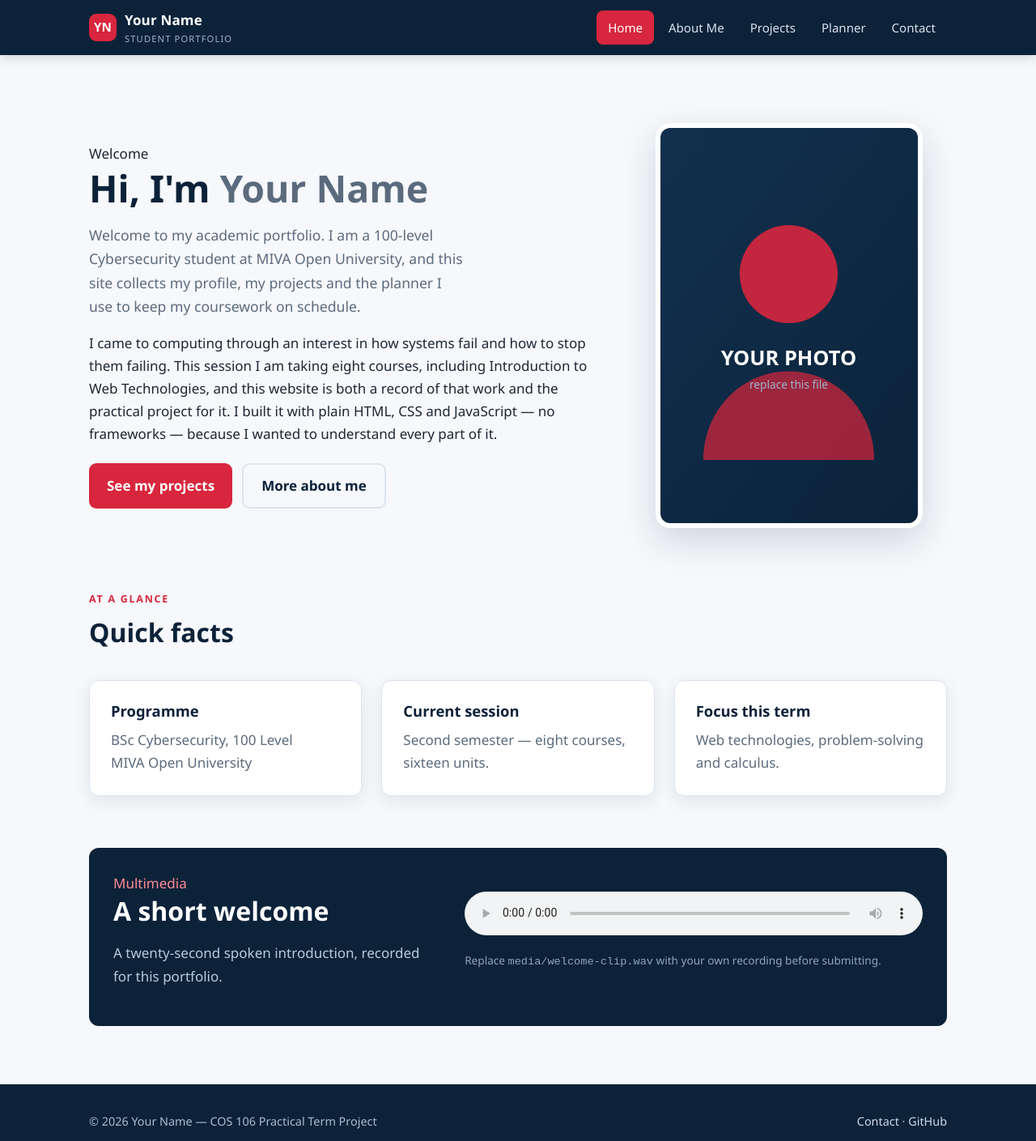
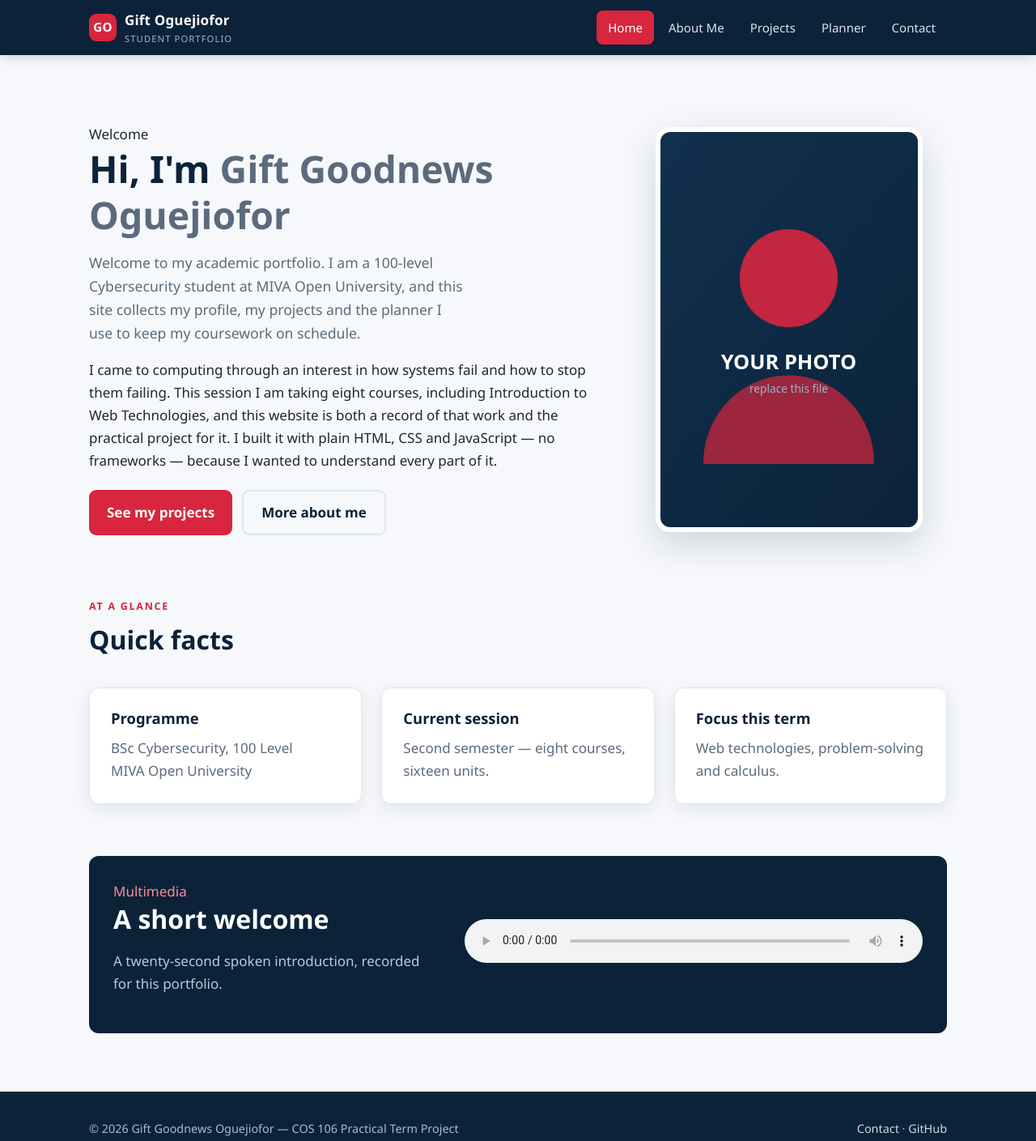
Before and after one commit to ggo-sys/student-portfolio, a plain HTML site: page index.html in a window 1280 px wide. Shown: the top 1409 px of the page at 81% size. Drawn offline with Linux system fonts and the light colour scheme.

Commit message:
Personalise site: name, contact details, repo link; remove placeholder notes

```diff
--- a/index.html
+++ b/index.html
@@ -3,7 +3,7 @@
 <head>
   <meta charset="UTF-8">
   <meta name="viewport" content="width=device-width, initial-scale=1.0">
-  <title>Home | Your Name — Student Portfolio</title>
+  <title>Home | Gift Goodnews Oguejiofor — Student Portfolio</title>
   <meta name="description" content="Academic portfolio and study planner for a MIVA University student.">
   <link rel="stylesheet" href="css/style.css">
 </head>
@@ -13,9 +13,9 @@
   <header class="site-header">
     <div class="container nav-bar">
       <a class="brand" href="index.html">
-        <span class="mark" aria-hidden="true">YN</span>
+        <span class="mark" aria-hidden="true">GO</span>
         <span>
-          Your Name
+          Gift Oguejiofor
           <small>Student Portfolio</small>
         </span>
       </a>
@@ -43,7 +43,7 @@
       <section class="hero" aria-labelledby="heroTitle">
         <div class="hero-text">
           <span class="eyebrow">Welcome</span>
-          <h1 id="heroTitle">Hi, I'm <span class="muted">Your Name</span></h1>
+          <h1 id="heroTitle">Hi, I'm <span class="muted">Gift Goodnews Oguejiofor</span></h1>
           <p class="lead">
             <!-- PLACEHOLDER: replace with your welcome message -->
             Welcome to my academic portfolio. I am a 100-level Cybersecurity student at
@@ -66,8 +66,8 @@
 
         <figure class="hero-photo">
           <!-- PLACEHOLDER: replace images/placeholder-photo.svg with your own photograph -->
-          <img src="images/placeholder-photo.svg" alt="Portrait photograph of Your Name" width="400" height="500">
-          <figcaption class="sr-only">Photograph of Your Name</figcaption>
+          <img src="images/placeholder-photo.svg" alt="Portrait photograph of Gift Goodnews Oguejiofor" width="400" height="500">
+          <figcaption class="sr-only">Photograph of Gift Goodnews Oguejiofor</figcaption>
         </figure>
       </section>
 
@@ -110,9 +110,6 @@
             <audio controls preload="metadata" src="media/welcome-clip.wav">
               Your browser does not support the audio element.
             </audio>
-            <p class="muted" style="color:#8fa6bd; font-size:0.85rem; margin-top:12px;">
-              Replace <code>media/welcome-clip.wav</code> with your own recording before submitting.
-            </p>
           </div>
         </div>
       </section>
@@ -123,10 +120,10 @@
   <!-- ================= FOOTER ================= -->
   <footer class="site-footer">
     <div class="container footer-inner">
-      <p style="margin:0">&copy; <span id="year">2026</span> Your Name — COS 106 Practical Term Project</p>
+      <p style="margin:0">&copy; <span id="year">2026</span> Gift Goodnews Oguejiofor — COS 106 Practical Term Project</p>
       <p style="margin:0">
         <a href="contact.html">Contact</a> ·
-        <a href="https://github.com/" target="_blank" rel="noopener noreferrer">GitHub</a>
+        <a href="https://github.com/ggo-sys/student-portfolio" target="_blank" rel="noopener noreferrer">GitHub</a>
       </p>
     </div>
   </footer>
```
Also changed, not shown: about.html (+6 -6 lines), contact.html (+7 -7 lines), planner.html (+5 -5 lines), projects.html (+5 -5 lines), 1 other file.
